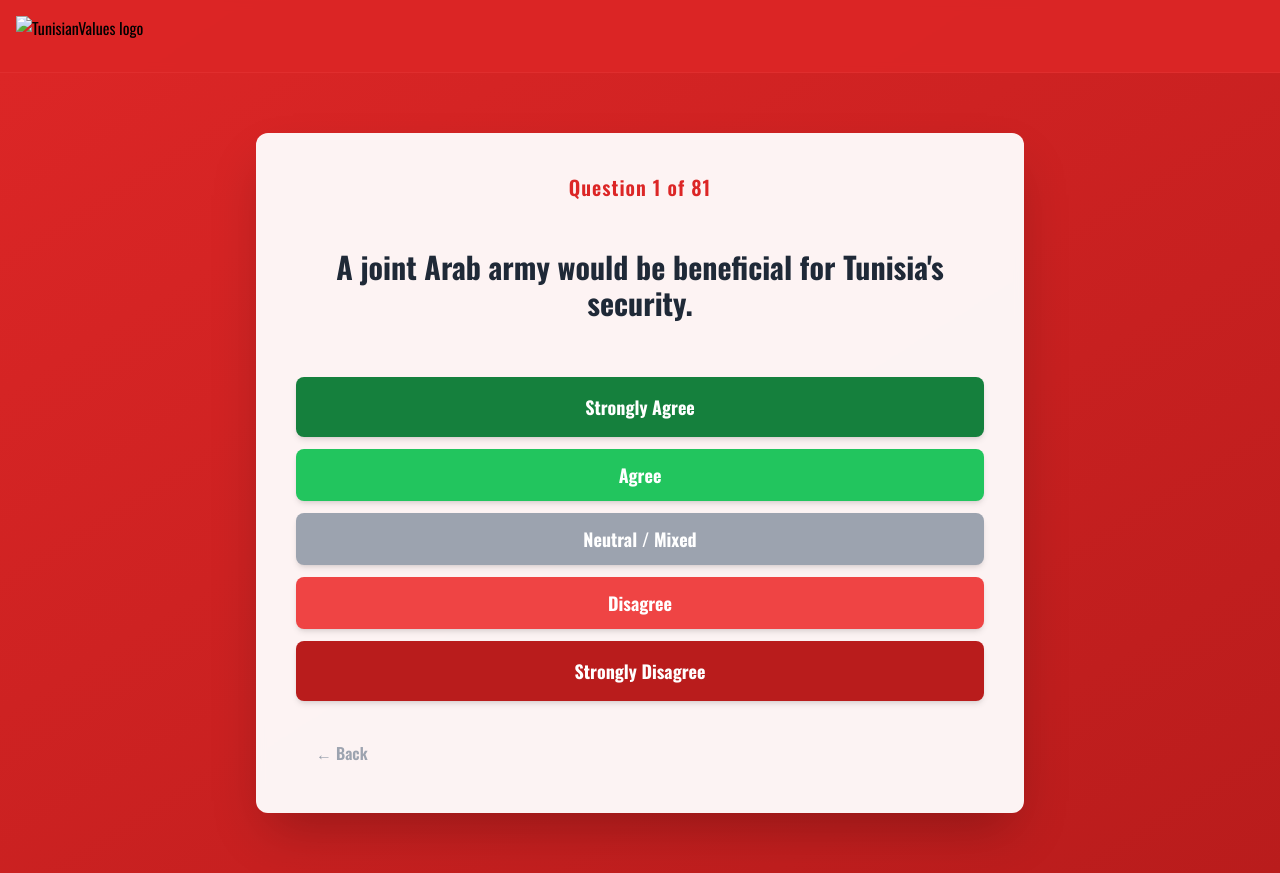
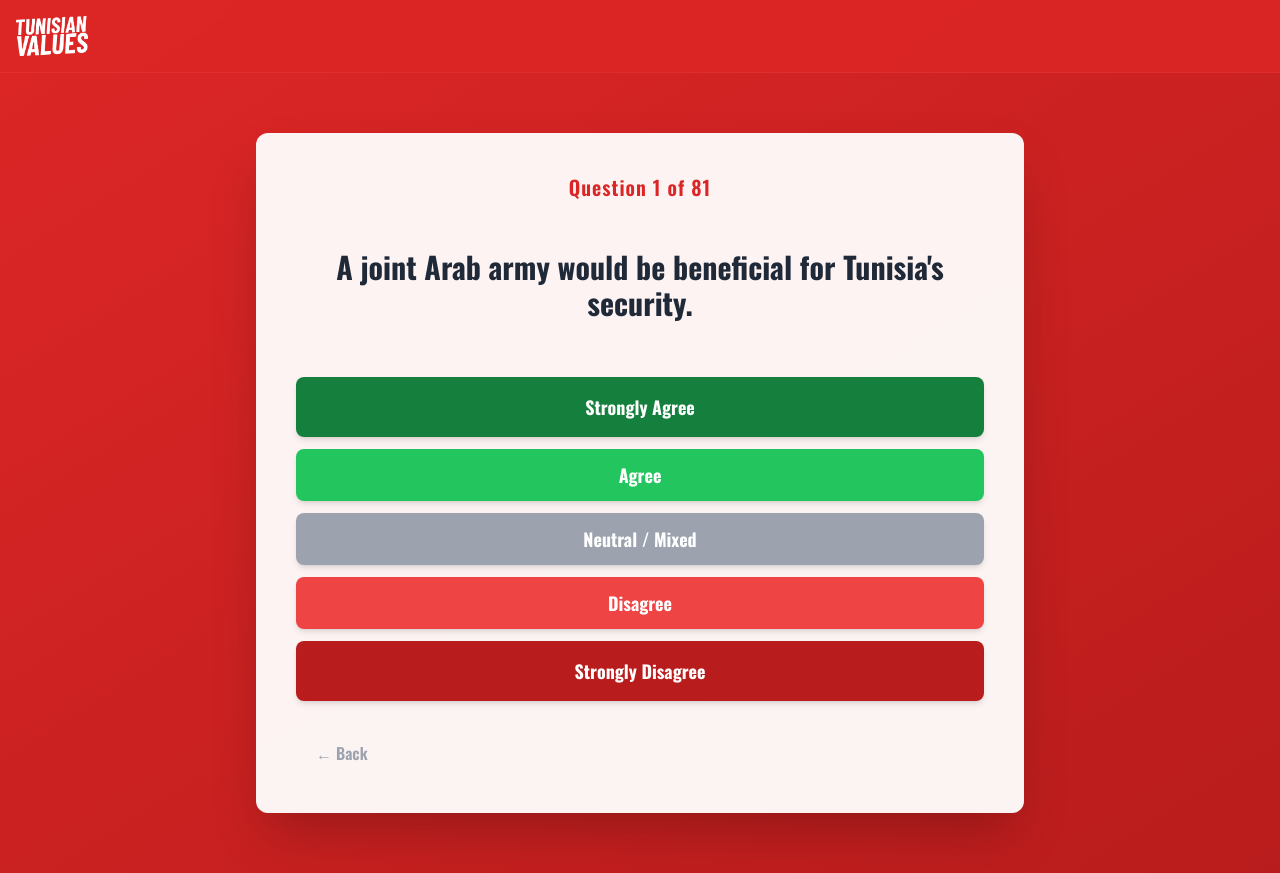
Before and after one commit to tunisianvalues/tunisianvalues.github.io, a plain HTML site: page en/quiz.html in a window 1280 px wide. Drawn offline with nearby package versions, Linux system fonts and the light colour scheme; files that its build step writes are made by us from their sources.

Commit message:
Update quiz.html

```diff
--- a/en/quiz.html
+++ b/en/quiz.html
@@ -5,7 +5,7 @@
     <meta charset="UTF-8">
     <meta name="viewport" content="width=device-width, initial-scale=1.0">
     <title>TunisianValues — Quiz</title>
-    <link rel="icon" type="image/png" href="icon.svg">
+    <link rel="icon" type="image/png" href="../icon.svg">
     <link href="https://fonts.googleapis.com/css2?family=Oswald:wght@300;400;500;600;700&display=swap" rel="stylesheet">
     <script src="https://cdn.tailwindcss.com"></script>
     <link rel="stylesheet" href="styless.css">
@@ -29,7 +29,7 @@
             <div class="container mx-auto px-4 py-4">
                 <div class="flex items-center justify-between">
                     <div class="flex items-center">
-                        <img src="TUNISIAN VALUES.png" alt="TunisianValues logo" class="h-10 w-auto">
+                        <img src="../TUNISIAN VALUES.png" alt="TunisianValues logo" class="h-10 w-auto">
                     </div>
                 </div>
             </div>
```
